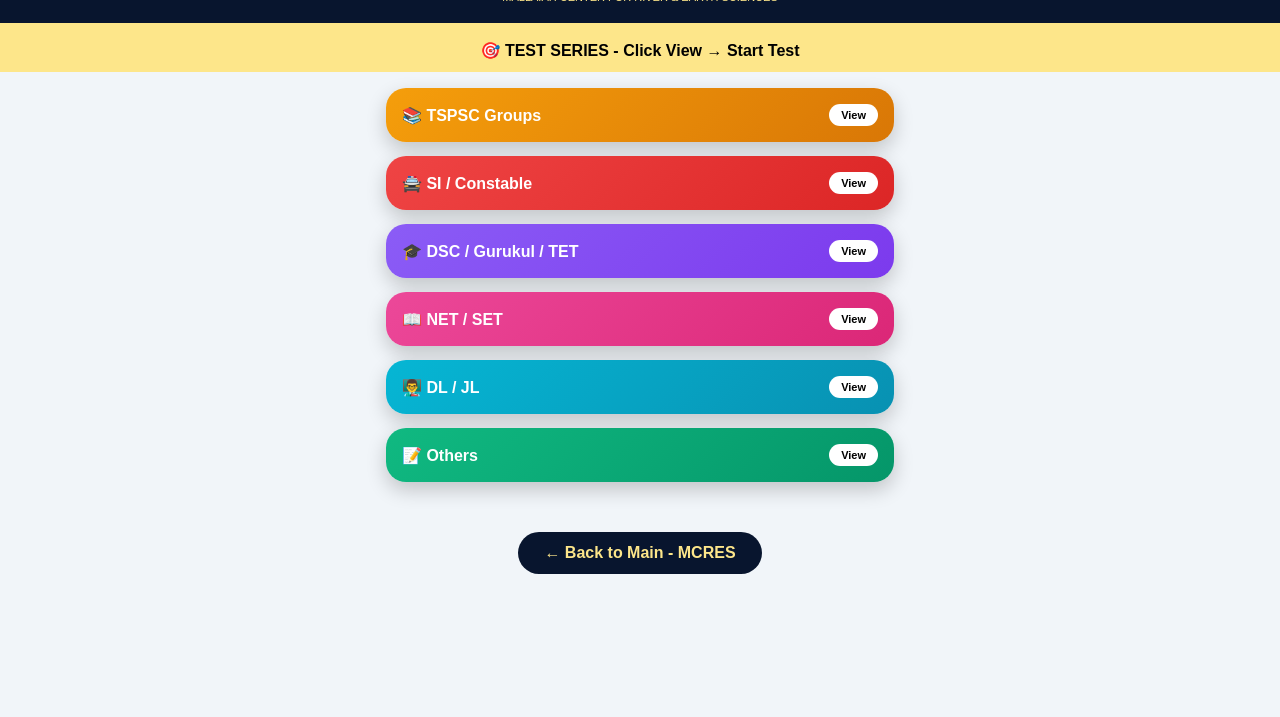
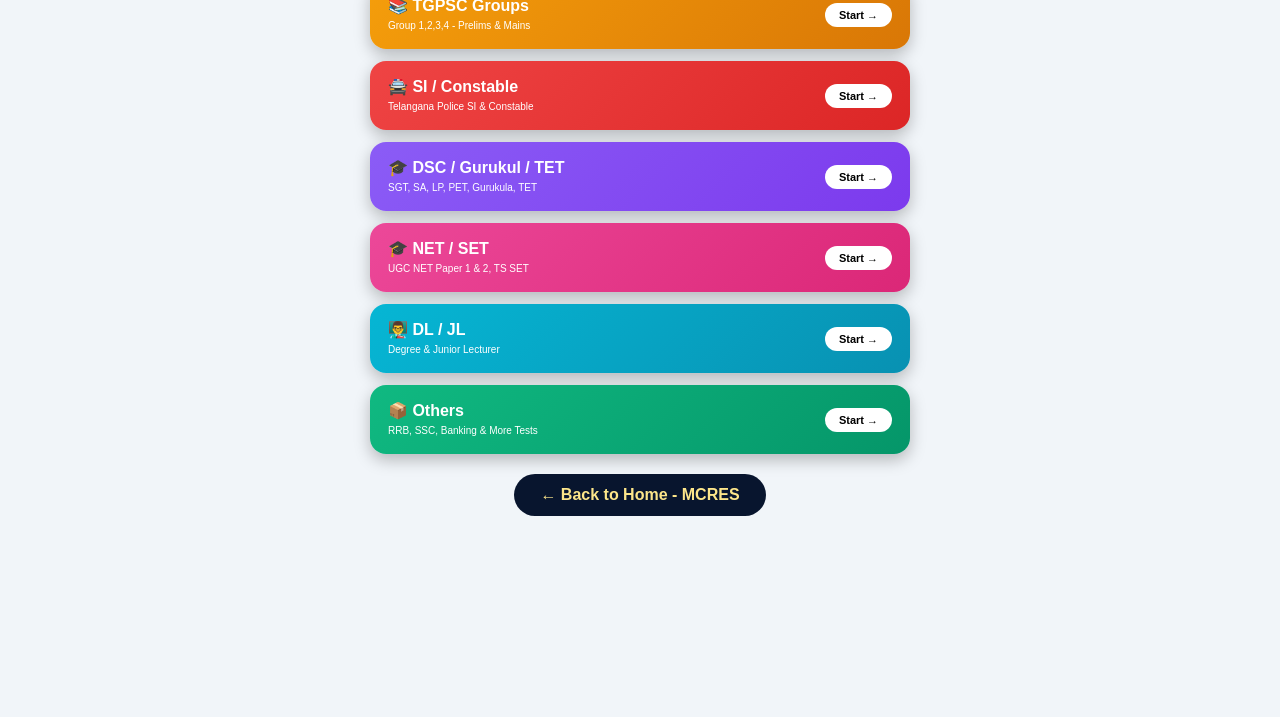
Before and after one commit to drramakrishnamanimadde-cyber/tourism-research, a plain HTML site: page test-series/index.html in a window 1280 px wide. Shown: the part 83-800 px from the top of the page. Drawn offline with Linux system fonts and the light colour scheme.

Commit message:
Update index.html

```diff
--- a/test-series/index.html
+++ b/test-series/index.html
@@ -1,15 +1,17 @@
-<!DOCTYPE html>
-<html lang="en"><head><meta charset="UTF-8"><meta name="viewport" content="width=device-width, initial-scale=1.0"><title>MCRES Test Series</title>
-<style>*{margin:0;padding:0;box-sizing:border-box}body{font-family:sans-serif;background:#f1f5f9}.top{background:#08152e;padding:20px;text-align:center;border-bottom:6px solid #fde68a}.top h1{color:#fff;font-size:42px}.top p{color:#fde68a;font-size:11px;margin-top:6px}.bar{background:#fde68a;text-align:center;padding:12px;font-weight:900}.wrap{max-width:540px;margin:0 auto;padding:16px}details{margin-bottom:14px;border-radius:20px;overflow:hidden;box-shadow:0 8px 20px rgba(0,0,0,.2)}summary{list-style:none;display:flex;justify-content:space-between;align-items:center;padding:16px;color:#fff;cursor:pointer;font-weight:800}summary::-webkit-details-marker{display:none}.c1 summary{background:linear-gradient(135deg,#f59e0b,#d97706)}.c2 summary{background:linear-gradient(135deg,#ef4444,#dc2626)}.c3 summary{background:linear-gradient(135deg,#8b5cf6,#7c3aed)}.c4 summary{background:linear-gradient(135deg,#ec4899,#db2777)}.c5 summary{background:linear-gradient(135deg,#06b6d4,#0891b2)}.c6 summary{background:linear-gradient(135deg,#10b981,#059669)}.box{background:#fff;padding:18px}.start{display:inline-block;background:#08152e;color:#fde68a;padding:10px 22px;border-radius:99px;text-decoration:none;font-weight:900;font-size:13px;margin-top:8px}.back{display:block;width:fit-content;margin:20px auto;background:#08152e;color:#fde68a;padding:12px 26px;border-radius:99px;text-decoration:none;font-weight:900}</style></head><body>
-<div class="top"><h1>MCRES</h1><p>MALLAIAH CENTER FOR RIVER & EARTH SCIENCES</p></div>
-<div class="bar">🎯 TEST SERIES - Click View → Start Test</div>
-<div class="wrap">
-<details class="c1"><summary><span>📚 TSPSC Groups</span><span style="background:#fff;color:#000;padding:5px 12px;border-radius:99px;font-size:11px">View</span></summary><div class="box"><h3>TSPSC Groups - 120 Tests</h3><p>Group 1,2,3,4 Full Series</p><a class="start" href="https://forms.gle/YOUR-TSPSC-FORM-LINK" target="_blank">Start Group Test →</a></div></details>
-<details class="c2"><summary><span>🚔 SI / Constable</span><span style="background:#fff;color:#000;padding:5px 12px;border-radius:99px;font-size:11px">View</span></summary><div class="box"><h3>SI / Constable - 50 Tests</h3><p>Telangana SI & Constable</p><a class="start" href="https://forms.gle/YOUR-SI-FORM-LINK" target="_blank">Start Constable Test →</a></div></details>
-<details class="c3"><summary><span>🎓 DSC / Gurukul / TET</span><span style="background:#fff;color:#000;padding:5px 12px;border-radius:99px;font-size:11px">View</span></summary><div class="box"><h3>DSC / Gurukul</h3><p>SGT, SA, LP Complete</p><a class="start" href="https://forms.gle/YOUR-DSC-FORM-LINK" target="_blank">Start DSC Test →</a></div></details>
-<details class="c4"><summary><span>📖 NET / SET</span><span style="background:#fff;color:#000;padding:5px 12px;border-radius:99px;font-size:11px">View</span></summary><div class="box"><h3>NET / SET - 80 Tests</h3><p>UGC NET Paper 1 & 2</p><a class="start" href="https://forms.gle/YOUR-NET-FORM-LINK" target="_blank">Start NET Test →</a></div></details>
-<details class="c5"><summary><span>👨‍🏫 DL / JL</span><span style="background:#fff;color:#000;padding:5px 12px;border-radius:99px;font-size:11px">View</span></summary><div class="box"><h3>DL / JL</h3><p>Degree & Junior Lecturer</p><a class="start" href="https://forms.gle/YOUR-DL-FORM-LINK" target="_blank">Start DL Test →</a></div></details>
-<details class="c6"><summary><span>📝 Others</span><span style="background:#fff;color:#000;padding:5px 12px;border-radius:99px;font-size:11px">View</span></summary><div class="box"><h3>Others - SSC, RRB</h3><p>SSC, RRB, Banking</p><a class="start" href="https://forms.gle/YOUR-OTHERS-FORM-LINK" target="_blank">Start Test →</a></div></details>
-</div>
-<a class="back" href="/">← Back to Main - MCRES</a>
+<!DOCTYPE html><html><head><meta charset="UTF-8"><meta name="viewport" content="width=device-width,initial-scale=1.0"><title>MCRES TEST SERIES</title><style>*{margin:0;padding:0;box-sizing:border-box}body{font-family:sans-serif;background:#f1f5f9}.top{background:#08152e;padding:16px;text-align:center;color:#fff;font-weight:900}.card{max-width:540px;margin:12px auto;display:flex;justify-content:space-between;align-items:center;padding:16px 18px;border-radius:16px;color:#fff;text-decoration:none;font-weight:800;box-shadow:0 6px 16px rgba(0,0,0,.25)}.c1{background:linear-gradient(135deg,#f59e0b,#d97706)}.c2{background:linear-gradient(135deg,#ef4444,#dc2626)}.c3{background:linear-gradient(135deg,#8b5cf6,#7c3aed)}.c4{background:linear-gradient(135deg,#ec4899,#db2777)}.c5{background:linear-gradient(135deg,#06b6d4,#0891b2)}.c6{background:linear-gradient(135deg,#10b981,#059669)}.view{background:#fff;color:#000;padding:6px 14px;border-radius:99px;font-size:11px}.back{display:block;width:fit-content;margin:20px auto;background:#08152e;color:#fde68a;padding:12px 26px;border-radius:99px;text-decoration:none;font-weight:900}</style></head><body>
+<div class="top">🎯 MCRES - TEST SERIES</div>
+
+<a class="card c1" href="tspsc.html"><span>📚 TGPSC Groups<br><small style="font-size:10px;font-weight:400">Group 1,2,3,4 - Prelims & Mains</small></span><span class="view">Start →</span></a>
+
+<a class="card c2" href="si-constable.html"><span>🚔 SI / Constable<br><small style="font-size:10px;font-weight:400">Telangana Police SI & Constable</small></span><span class="view">Start →</span></a>
+
+<a class="card c3" href="dsc.html"><span>🎓 DSC / Gurukul / TET<br><small style="font-size:10px;font-weight:400">SGT, SA, LP, PET, Gurukula, TET</small></span><span class="view">Start →</span></a>
+
+<a class="card c4" href="net-set.html"><span>🎓 NET / SET<br><small style="font-size:10px;font-weight:400">UGC NET Paper 1 & 2, TS SET</small></span><span class="view">Start →</span></a>
+
+<a class="card c5" href="dl-jl.html"><span>👨‍🏫 DL / JL<br><small style="font-size:10px;font-weight:400">Degree & Junior Lecturer</small></span><span class="view">Start →</span></a>
+
+<a class="card c6" href="others.html"><span>📦 Others<br><small style="font-size:10px;font-weight:400">RRB, SSC, Banking & More Tests</small></span><span class="view">Start →</span></a>
+
+<a class="back" href="/">← Back to Home - MCRES</a>
 </body></html>
```
